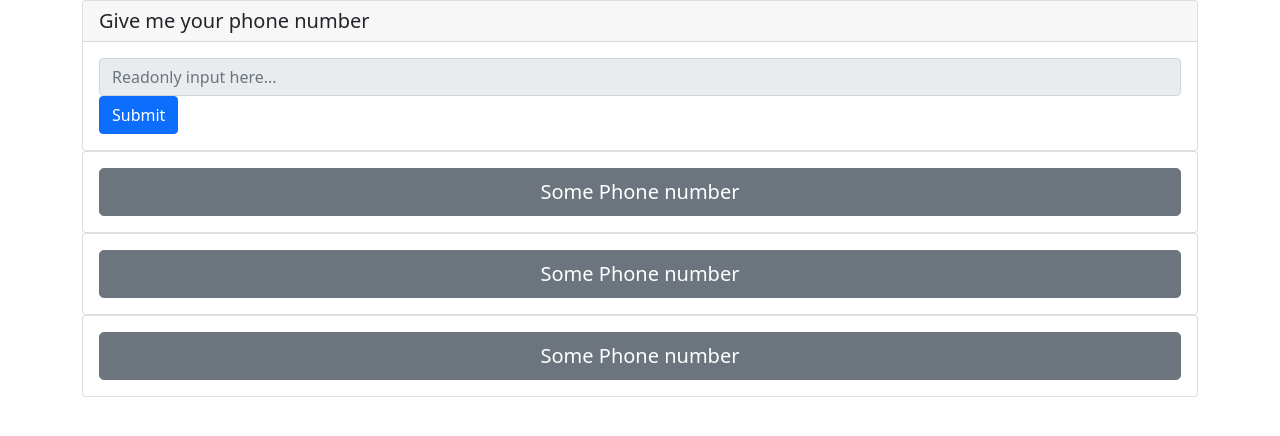
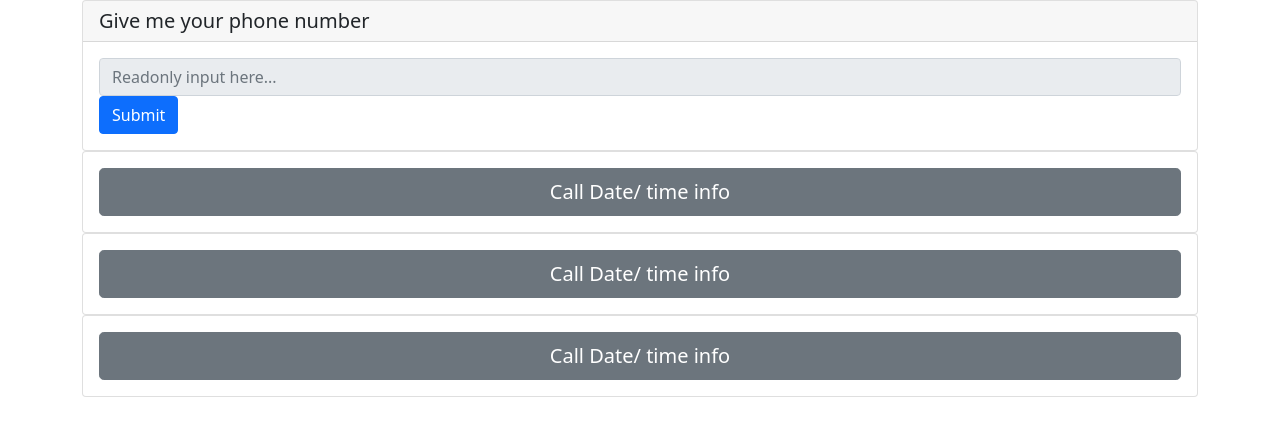
Before and after one commit to Massiel50/Summarizer, a React (Create React App) app: page /dashboard in a window 1280 px wide. Shown: the top 436 px of the page. Built offline with nearby package versions, Linux system fonts and the light colour scheme.

Commit message:
changed button text

```diff
--- a/src/App.js
+++ b/src/App.js
@@ -1,6 +1,6 @@
 import './App.css';
 
-import Dashboard from "./pages/dashboard";
+import Dashboard from "./pages/Dashboard";
 import Login from "./pages/Login";
 import NotFound from "./pages/NotFound";
 import {
--- a/src/pages/dashboard.js
+++ b/src/pages/dashboard.js
@@ -2,7 +2,7 @@ import React from "react";
 
 import {Card, Form,Button} from 'react-bootstrap';
 
-function dashboard () {
+function Dashboard () {
   return (
   <><div className="dashcards" /><div>
 
@@ -19,7 +19,7 @@ function dashboard () {
 <Card body>
 <div className="d-grid gap-2">
   <Button variant="secondary" size="lg">
-    Some Phone number
+    Call Date/ time info
   </Button>
 </div>
 </Card>
@@ -27,7 +27,7 @@ function dashboard () {
 <Card body>
 <div className="d-grid gap-2">
   <Button variant="secondary" size="lg">
-    Some Phone number
+  Call Date/ time info
   </Button>
 </div>
 </Card>
@@ -35,7 +35,7 @@ function dashboard () {
 <Card body>
 <div className="d-grid gap-2">
   <Button variant="secondary" size="lg">
-    Some Phone number
+  Call Date/ time info
   </Button>
 </div>
 </Card>
@@ -43,4 +43,4 @@ function dashboard () {
   )
 };
 
-export default dashboard;
+export default Dashboard;
```
